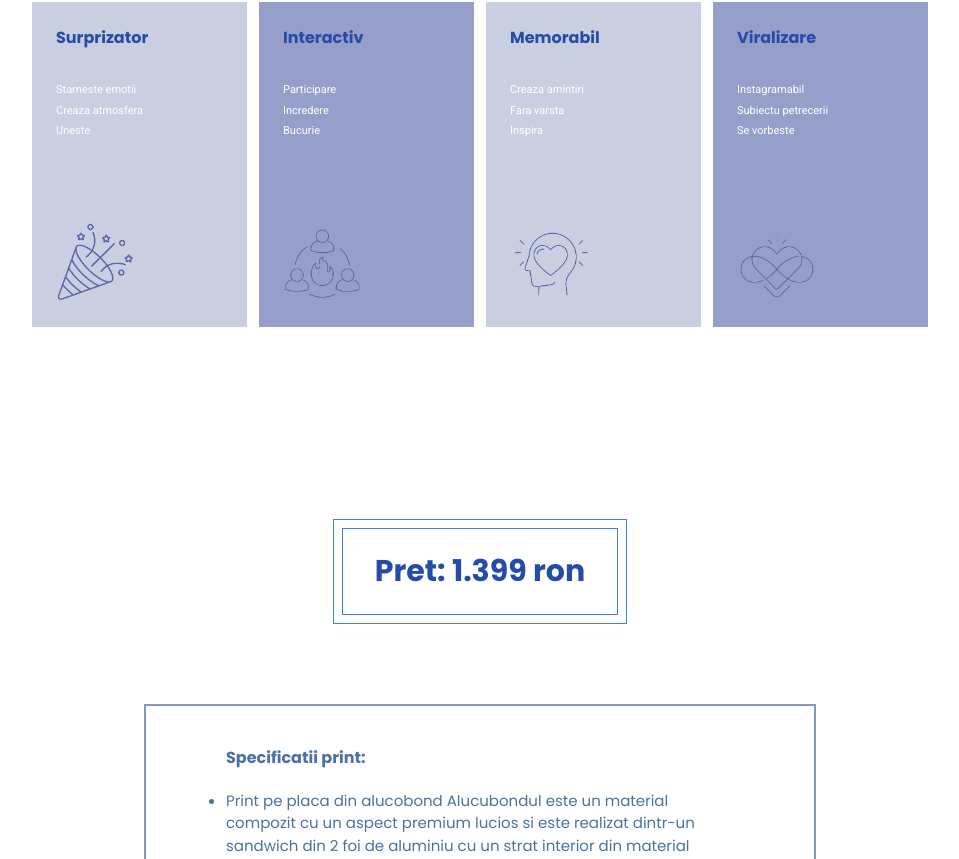
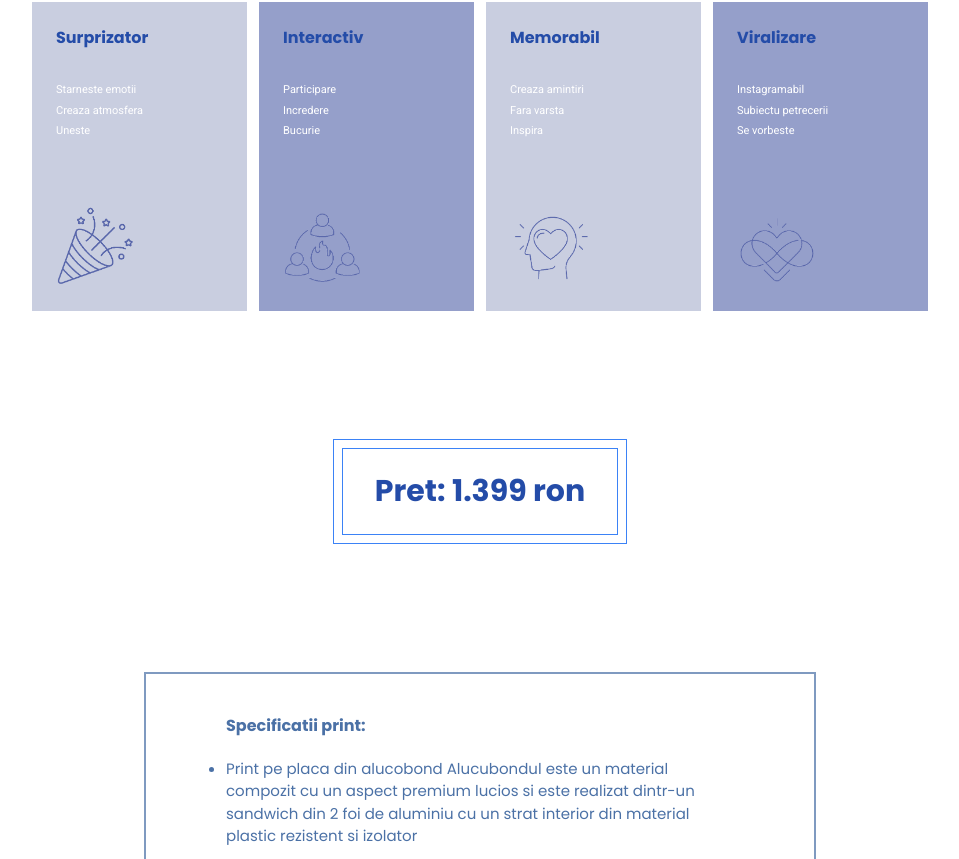
Before and after one commit to zaki-20/ikigon, a React (Vite) app: page / in a window 1280 px wide. Shown: the part 934-1793 px from the top of the page, without its empty margins (160-1119 px from the left). Built offline with nearby package versions, Linux system fonts and the light colour scheme.

Commit message:
bug fxies

```diff
--- a/src/components/Table.jsx
+++ b/src/components/Table.jsx
@@ -42,7 +42,7 @@ const Table = () => {
 
   return (
     <>
-          <div className='max-w-md sm:max-w-2xl mx-auto mt-20'>
+          <div className='max-w-md sm:max-w-2xl mx-auto mt-32'>
             {data.map((item, index) => (
                     <div key={index} className={`border-t-2 border-l-2 border-r-2  border-[#4b71a6b5] py-5 px-10 sm:px-20 sm:py-10 ${index == data.length - 1 ? 'border-b-2 border-[#4b71a6b5]' : ''}`}>
                     {item.title && <h1 className="sm:text-[16px] text-[14px] font-semibold font-poppins text-[#4b71a6]">{item.title}</h1>}
--- a/src/components/TipsSection.jsx
+++ b/src/components/TipsSection.jsx
@@ -5,6 +5,11 @@ import imag from "../assets/PICS/imag.png"
 const TipsSection = () => {
   return (
     <>
+
+   <div className="py-10">
+   <Button />
+   </div>
+
       <div className="max-w-md sm:max-w-5xl mt-20 flex sm:flex-row flex-col border border-[#4b71a6b5] mx-auto py-10 px-5 sm:py-20 sm:px-10">
         <div className="sm:w-1/2 sm:border-r-[#4b71a6b5] sm:border-r  sm:px-10 px-4">
           <div className="">
@@ -42,7 +47,6 @@ const TipsSection = () => {
         </div>
       </div>
 
-      <Button />
 
     </>
   );
--- a/src/components/VideoSection.jsx
+++ b/src/components/VideoSection.jsx
@@ -82,7 +82,7 @@ const VideoSection = () => {
           <h6 className="mt-1 font-roboto text-[11px] font-medium text-white">Uneste</h6>
           </div>
           <div className="h-full flex items-end mt-8 sm:mt-10">
-            <img src={img1} alt="" className="w-12 sm:w-20  sm:mt-10" />
+            <img src={img1} alt="" className="w-12 sm:w-20  sm:mt-6" />
           </div>
         </div>
 
@@ -96,7 +96,7 @@ const VideoSection = () => {
           <h6 className="mt-1 font-roboto text-[11px] font-medium text-white">Bucurie</h6>
           </div>
           <div className="h-full flex items-end mt-8 sm:mt-10">
-            <img src={img2} alt="" className="w-12  sm:w-20  sm:mt-10" />
+            <img src={img2} alt="" className="w-12  sm:w-20  sm:mt-6" />
           </div>
         </div>
 
@@ -110,7 +110,7 @@ const VideoSection = () => {
           <h6 className="mt-1 font-roboto text-[11px] font-medium text-white">Inspira</h6>
           </div>
           <div className="h-full flex items-end mt-8 sm:mt-10">
-            <img src={img3} alt="" className="w-12 sm:w-20 sm:mt-10" />
+            <img src={img3} alt="" className="w-12 sm:w-20 sm:mt-6" />
           </div>
         </div>
 
@@ -124,13 +124,13 @@ const VideoSection = () => {
           <h6 className="mt-1 font-roboto text-[11px] font-medium text-white">Se vorbeste</h6>
           </div>
           <div className="h-full flex items-end mt-8 sm:mt-10">
-            <img src={img4} alt="" className="w-12 sm:w-20 sm:mt-10" />
+            <img src={img4} alt="" className="w-12 sm:w-20 sm:mt-6" />
           </div>
         </div>
 
       </div>
 
-      <div className="mt-20 sm:mt-48 max-w-md  sm:max-w-6xl mx-auto">
+      <div className="mt-20 sm:mt-32 max-w-md  sm:max-w-6xl mx-auto">
           <div className="border border-blue-500 p-2 w-fit mx-auto">
             <div className="border border-blue-500 py-5 px-8">
               <span className="sm:text-[30px] text-[25px] font-poppins font-bold text-[#244ca8]">
```
